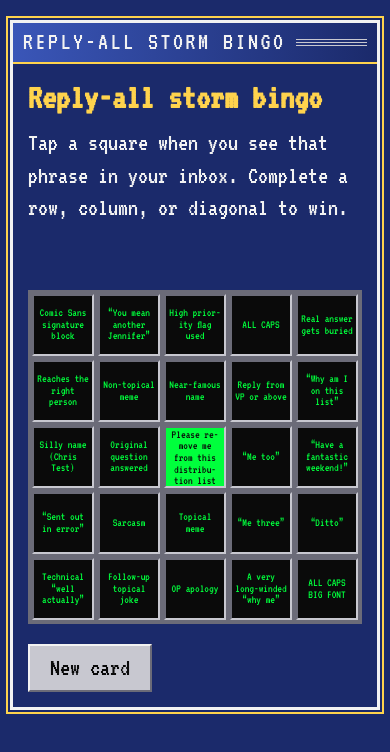
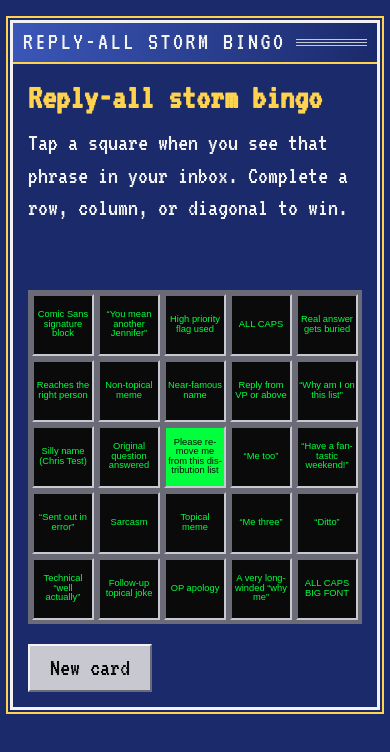
Before and after one commit to arcinnamon/email-storm-bingo, a Next.js app: page / in a window 390 px wide. Shown: the top 752 px of the page. Built offline with nearby package versions, Linux system fonts and the light colour scheme.

Commit message:
Use Arial font on bingo spaces (#16)
* plan: #15

* build: #15 round 1

---------

Co-authored-by: github-actions[bot] <41898282+github-actions[bot]@users.noreply.github.com>

```diff
--- a/app/globals.css
+++ b/app/globals.css
@@ -116,8 +116,8 @@ a {
   overflow: hidden;
   hyphens: auto;
   padding: 0.15rem;
-  font: inherit;
-  font-size: clamp(0.75rem, 3.2vw, 1.15rem);
+  font-family: Arial, "Helvetica Neue", Helvetica, "Liberation Sans", sans-serif;
+  font-size: clamp(0.6rem, 2.56vw, 0.92rem);
   line-height: 1.05;
   overflow-wrap: anywhere;
   color: var(--green);
@@ -130,7 +130,7 @@ a {
 
 @media (max-width: 480px) {
   .bingo-cell {
-    font-size: clamp(10px, 3vw, 13px);
+    font-size: clamp(8px, 2.4vw, 10.4px);
     line-height: 1;
     padding: 0.05rem;
   }
```
Also changed, not shown: 4 other files (tests, documents, lock files or other folders).
